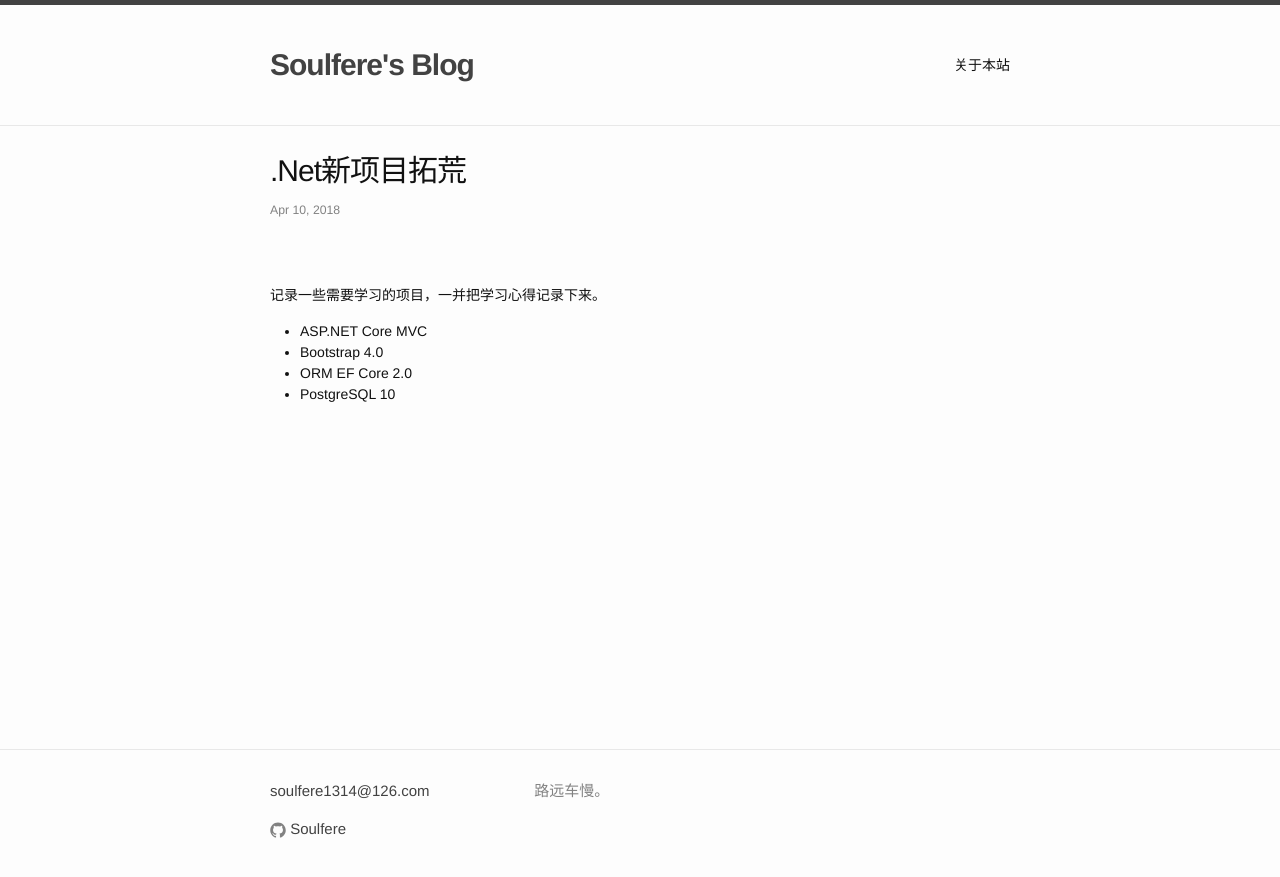
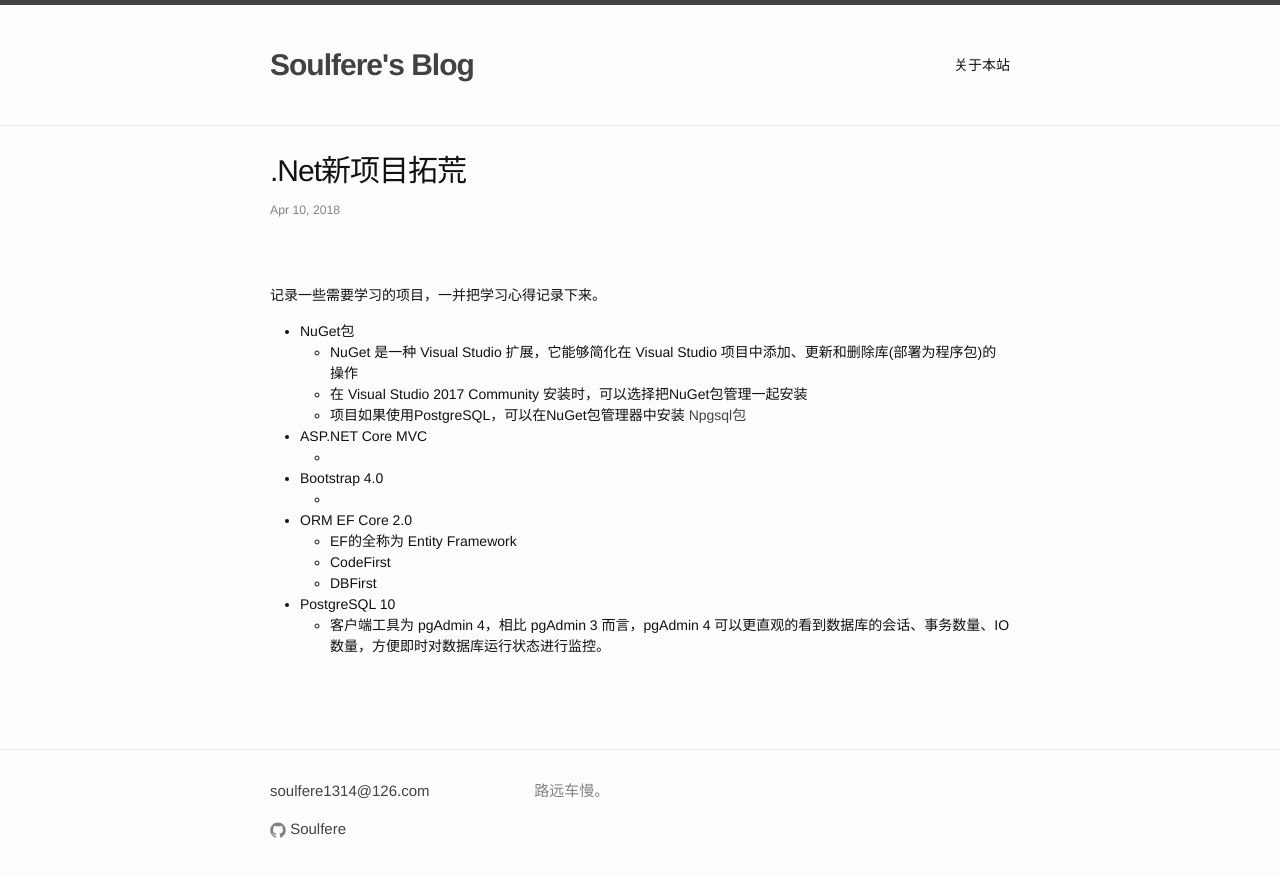
Before and after one commit to soulfere/soulfere.github.io, a Jekyll site: the page built from _posts/2018-04-10-about-new-project.markdown, in a window 1280 px wide. Shown: the top 877 px of the page. Built offline with Jekyll 4.4.1, drawn with Linux system fonts in a browser that asks for light colours.

Commit message:
Add content.

```diff
--- a/_posts/2018-04-10-about-new-project.markdown
+++ b/_posts/2018-04-10-about-new-project.markdown
@@ -7,7 +7,17 @@ title:  ".Net新项目拓荒"
 
 记录一些需要学习的项目，一并把学习心得记录下来。
 
+ - NuGet包
+   - NuGet 是一种 Visual Studio 扩展，它能够简化在 Visual Studio 项目中添加、更新和删除库(部署为程序包)的操作
+   - 在 Visual Studio 2017 Community 安装时，可以选择把NuGet包管理一起安装
+   - 项目如果使用PostgreSQL，可以在NuGet包管理器中安装 [Npgsql包](http://www.npgsql.org/efcore/index.html)
  - ASP.NET Core MVC
+   -
  - Bootstrap 4.0
+   -
  - ORM EF Core 2.0
+   - EF的全称为 Entity Framework
+   - CodeFirst
+   - DBFirst
  - PostgreSQL 10
+   - 客户端工具为 pgAdmin 4，相比 pgAdmin 3 而言，pgAdmin 4 可以更直观的看到数据库的会话、事务数量、IO 数量，方便即时对数据库运行状态进行监控。
```
